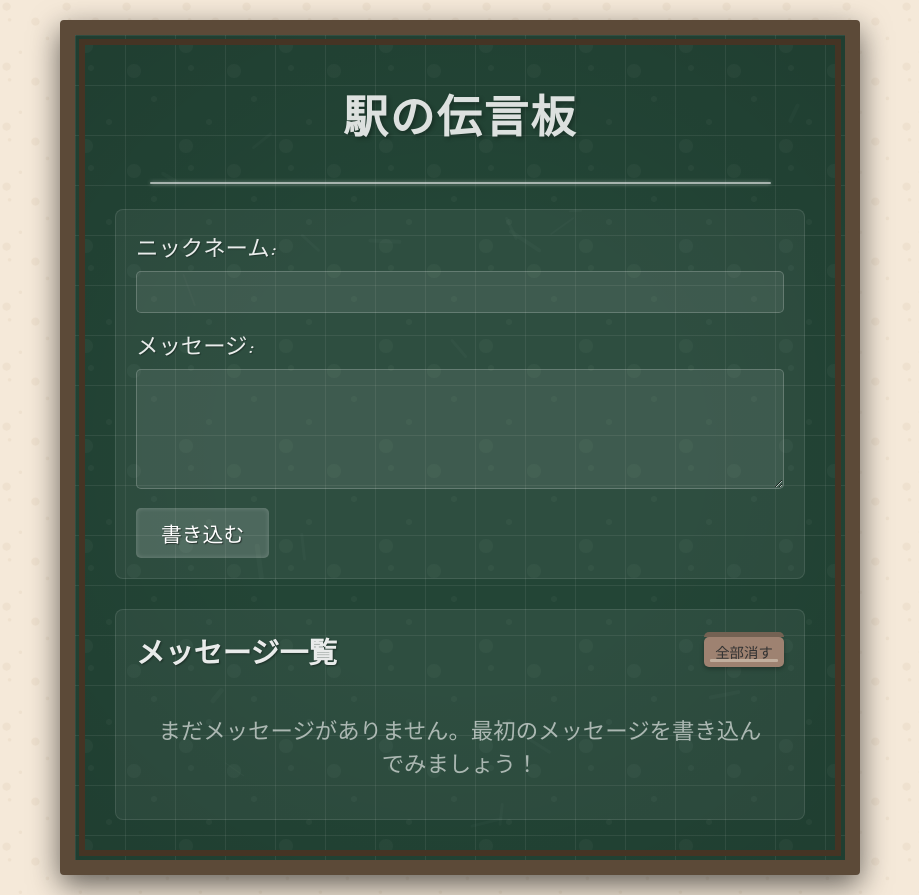
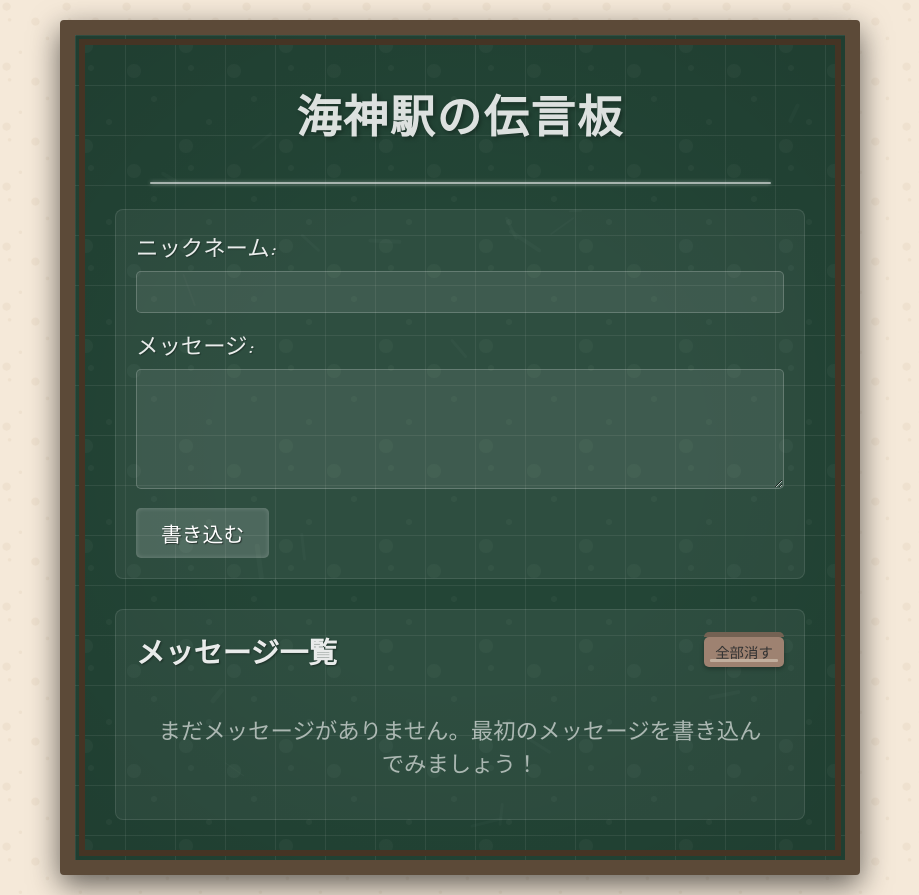
Before and after one commit to moracchi/keijiban, a plain HTML site: page index.html in a window 1280 px wide. Shown: the whole page, without its empty margins (180-1099 px from the left). Drawn offline with Linux system fonts and the light colour scheme; a web font is replaced by a local one.

Commit message:
Update index.html

```diff
--- a/index.html
+++ b/index.html
@@ -11,7 +11,7 @@
 <body>
     <div class="blackboard">
         <div class="board-frame">
-            <h1 class="board-title">駅の伝言板</h1>
+            <h1 class="board-title">海神駅の伝言板</h1>
 
             <!-- 入力フォーム -->
             <div class="message-form-container">
```
